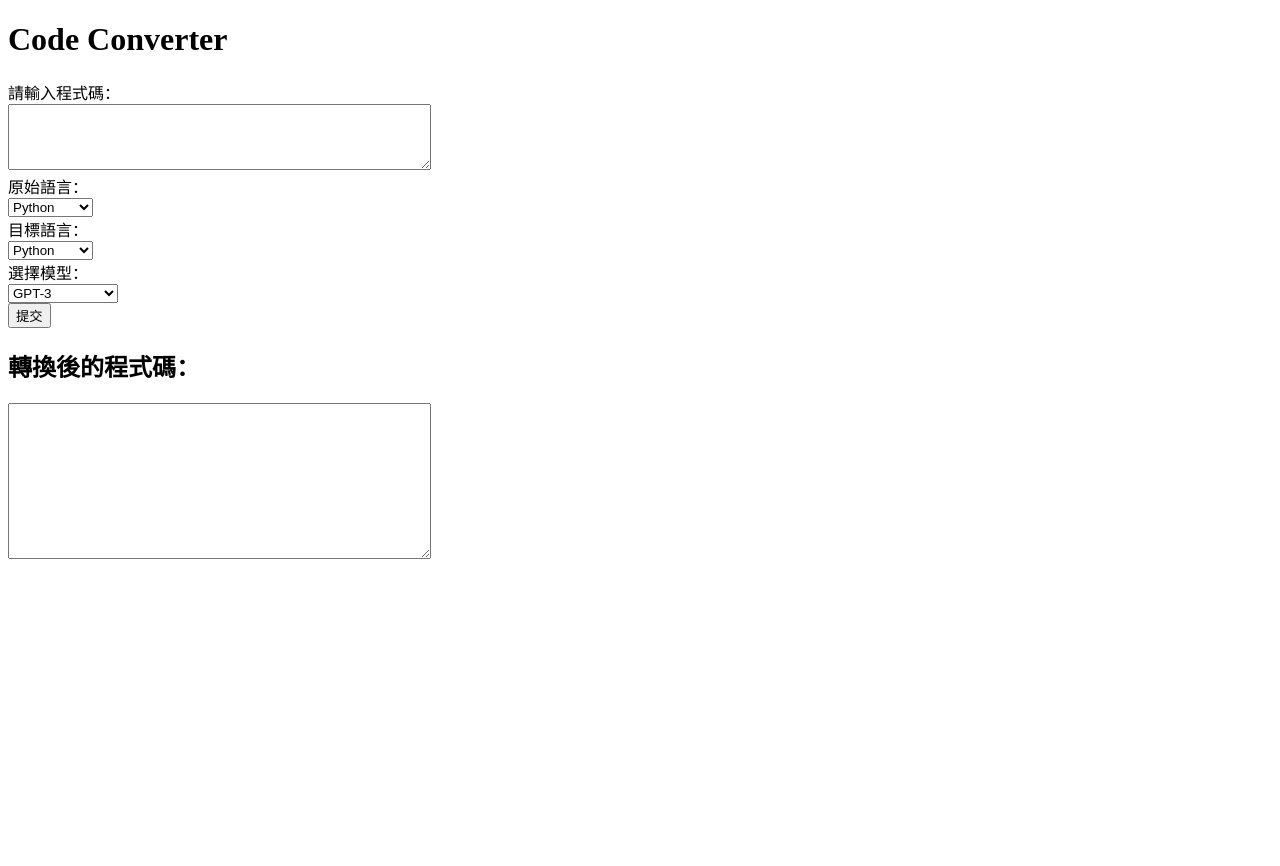
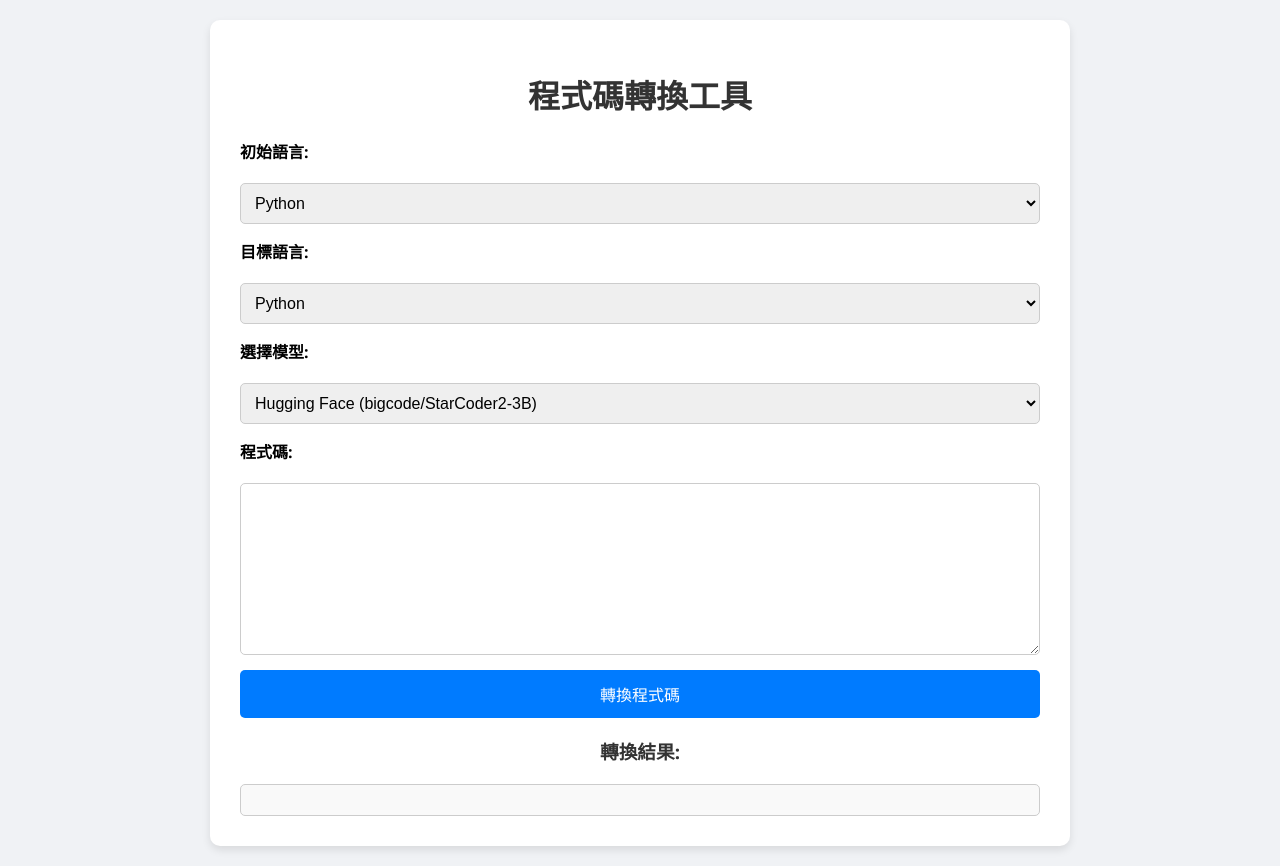
Before and after one commit to Literbot/LLM-Transform, a Flask app: page / in a window 1280 px wide. Before the commit the page ends 559 px from the top, so only its background shows below. Run offline with Flask 3, Linux system fonts and the light colour scheme.

Commit message:
Corrected commit message: change LLM mode and adjust prompt

````diff
--- a/main.py
+++ b/main.py
@@ -1,59 +1,96 @@
 import openai
-import requests
 from flask import Flask, request, render_template, jsonify
 from transformers import AutoModelForCausalLM, AutoTokenizer
 import torch
+import re
 
 app = Flask(__name__)
 
-# OpenAI API Key（如果沒有，請留空）
-OPENAI_API_KEY = ""  # 如果有 OpenAI API 金鑰，填入這裡
-HUGGINGFACE_API_KEY = "你的 Hugging Face API Key"
+# API Keys（請替換為你自己的金鑰）
+OPENAI_API_KEY = "your-openai-api-key"
+HUGGINGFACE_API_KEY = "your-huggingface-api-key"
 
-# Hugging Face 模型
-HF_MODEL_NAME = "google/gemma-3-4b-it"  # Gemma 模型名稱
-hf_tokenizer = AutoTokenizer.from_pretrained(HF_MODEL_NAME)
-hf_model = AutoModelForCausalLM.from_pretrained(HF_MODEL_NAME)
+# Hugging Face 模型資訊
+HF_MODEL_NAME = 'bigcode/StarCoder2-3B'
+device = "cuda" if torch.cuda.is_available() else "cpu"
+
+# 載入 tokenizer 和模型，並放置到對應設備上（GPU 或 CPU）
+hf_tokenizer = AutoTokenizer.from_pretrained(HF_MODEL_NAME, trust_remote_code=True)
+hf_model = AutoModelForCausalLM.from_pretrained(HF_MODEL_NAME, trust_remote_code=True).to(device)
+
+# 從 Hugging Face 模型輸出中提取翻譯後的程式碼
+
+def extract_translated_code(generated_text, prompt, target_lang):
+    pattern = rf"```{target_lang.lower()}\s*(.*?)```"
+    matches = re.findall(pattern, generated_text, re.DOTALL)
+    if matches:
+        return matches[0].strip()
+    cleaned = generated_text.replace(prompt, "").strip()
+    return cleaned.split('\n')[0].strip()
+
+# 從 OpenAI 回傳的內容中擷取翻譯後的程式碼區塊
+def extract_openai_code(response_text, target_lang):
+    pattern = rf"```{target_lang.lower()}\s*(.*?)```"
+    match = re.search(pattern, response_text, re.DOTALL)
+    if match:
+        return match.group(1).strip()
+    return response_text.strip()
 
 @app.route('/', methods=['GET', 'POST'])
 def convert_code():
     if request.method == 'GET':
-        return render_template('index.html', title='Code Converter')
+        return render_template('index.html', title='程式碼轉換工具')
 
     if request.method == 'POST':
-        data = request.json
+        data = request.get_json(force=True)
+
+        print(data)  # Debug
         source_code = data['code']
         source_lang = data['source_lang']
         target_lang = data['target_lang']
-        model_choice = data['model']  # 使用者選擇的模型 (openai / huggingface)
+        model_choice = data['model']
 
-        prompt = f"### 轉換程式碼\n將以下 {source_lang} 程式碼轉換為 {target_lang}:\n{source_code}\n### 結果："
+        # 強化 prompt 格式
+        prompt = f"""Please translate the following {source_lang} code to {target_lang}.
+Respond with **only the translated code** inside the code block. Do not add explanations or examples.
 
-        # 如果使用者選擇 OpenAI，且有 API Key
+Example output format:
+```{target_lang.lower()}
+console.log(\"Hello\");
+```
+
+Now, translate this:
+```{source_lang.lower()}
+{source_code}
+```"""
+
         if model_choice == "openai" and OPENAI_API_KEY:
             try:
-                client = openai.OpenAI(api_key = OPENAI_API_KEY)
-                response = client.chat.completions.create(
-                    model="gpt-4-turbo",  # 可以改成 gpt-3.5-turbo
+                openai.api_key = OPENAI_API_KEY
+                response = openai.ChatCompletion.create(
+                    model="gpt-4",
                     messages=[{"role": "user", "content": prompt}],
-                    max_tokens=300,
+                    max_tokens=500,
                     temperature=0.3
                 )
-                converted_code = response.choices[0].message.content
+                raw_output = response['choices'][0]['message']['content']
+                converted_code = extract_openai_code(raw_output, target_lang)
             except Exception as e:
                 return jsonify({"error": f"OpenAI API 出錯: {str(e)}"}), 500
 
-        # 如果選擇使用 Gemma
         elif model_choice == "huggingface":
             try:
-                headers = {"Authorization": f"Bearer {HUGGINGFACE_API_KEY}"}
-                response = requests.post(
-                    f"https://api-inference.huggingface.co/models/{HF_MODEL_NAME}",
-                    headers=headers,
-                    json={"inputs": prompt}
+                inputs = hf_tokenizer(prompt, return_tensors="pt", truncation=True, max_length=512).to(device)
+                outputs = hf_model.generate(
+                    **inputs,
+                    max_length=300,
+                    temperature=0.5,
+                    num_return_sequences=1,
+                    top_p=0.95,
+                    do_sample=True
                 )
-                result = response.json()
-                converted_code = result[0]["generated_text"] if isinstance(result, list) else "Hugging Face API 出錯"
+                raw_output = hf_tokenizer.decode(outputs[0], skip_special_tokens=True)
+                converted_code = extract_translated_code(raw_output, prompt, target_lang)
             except Exception as e:
                 return jsonify({"error": f"Hugging Face API 出錯: {str(e)}"}), 500
 
--- a/static/index.js
+++ b/static/index.js
@@ -1,24 +1,32 @@
-document.getElementById('convert-form').addEventListener('submit', async (e) => {
-    e.preventDefault();
+document.addEventListener("DOMContentLoaded", function () {
+    document.getElementById("codeForm").addEventListener("submit", async function (event) {
+        event.preventDefault();
 
-    const model = document.getElementById('model').value;
-    const sourceCode = document.getElementById('source-code').value;
-    const sourceLang = document.getElementById('source-lang').value;
-    const targetLang = document.getElementById('target-lang').value;
+        let source_code = document.getElementById("code").value;
+        let source_lang = document.getElementById("source_lang").value;
+        let target_lang = document.getElementById("target_lang").value;
+        let model_choice = document.getElementById("model").value;
+        let openai_key = document.getElementById("openai_key").value;
 
-    const response = await fetch('http://127.0.0.1:5001/', {
-        method: 'POST',
-        headers: {
-            'Content-Type': 'application/json'
-        },
-        body: JSON.stringify({
-            model: model,
-            code: sourceCode,
-            source_lang: sourceLang,
-            target_lang: targetLang
-        })
+        let data = {
+            code: source_code,
+            source_lang: source_lang,
+            target_lang: target_lang,
+            model: model_choice,
+            openai_key: openai_key
+        };
+
+        try {
+            let response = await fetch("/", {
+                method: "POST",
+                headers: { "Content-Type": "application/json" },
+                body: JSON.stringify(data)
+            });
+
+            let result = await response.json();
+            document.getElementById("result-box").textContent = result.converted_code || result.error;
+        } catch (error) {
+            document.getElementById("result-box").textContent = "錯誤: " + error.message;
+        }
     });
-
-    const data = await response.json();
-    document.getElementById('converted-code').textContent = data.converted_code;
 });
--- /dev/null
+++ b/static/style.css
@@ -0,0 +1,68 @@
+/* static/style.css */
+
+body {
+    font-family: "Segoe UI", Tahoma, Geneva, Verdana, sans-serif;
+    background-color: #f0f2f5;
+    margin: 0;
+    padding: 20px;
+}
+
+.container {
+    max-width: 800px;
+    margin: auto;
+    background: #ffffff;
+    padding: 30px;
+    border-radius: 10px;
+    box-shadow: 0 4px 8px rgba(0, 0, 0, 0.1);
+}
+
+h1, h3 {
+    text-align: center;
+    color: #333;
+}
+
+.form-box {
+    display: flex;
+    flex-direction: column;
+    gap: 15px;
+}
+
+label {
+    font-weight: bold;
+    margin-bottom: 5px;
+}
+
+select,
+textarea,
+input[type="password"] {
+    padding: 10px;
+    border: 1px solid #ccc;
+    border-radius: 5px;
+    font-size: 1em;
+    width: 100%;
+    box-sizing: border-box;
+}
+
+button {
+    padding: 12px;
+    font-size: 1em;
+    background-color: #007BFF;
+    color: white;
+    border: none;
+    border-radius: 5px;
+    cursor: pointer;
+    transition: background-color 0.2s ease;
+}
+
+button:hover {
+    background-color: #0056b3;
+}
+
+#result-box {
+    border: 1px solid #ccc;
+    padding: 15px;
+    white-space: pre-wrap;
+    background-color: #f9f9f9;
+    margin-top: 20px;
+    border-radius: 5px;
+}
--- /dev/null
+++ b/tempCodeRunnerFile.py
@@ -0,0 +1,4 @@
+        prompt = f"""Translate the following {source_lang} code to {target_lang}:
+```{source_lang.lower()}
+{source_code}
+Output only the translated code without explanations. """
--- a/templates/index.html
+++ b/templates/index.html
@@ -1,50 +1,56 @@
-<!-- templates/chat.html -->
 <!DOCTYPE html>
-<html lang="zh">
+<html lang="zh-TW">
 <head>
     <meta charset="UTF-8">
     <meta name="viewport" content="width=device-width, initial-scale=1.0">
-    <title>{{ title }}</title> <!-- 渲染傳遞過來的標題 -->
+    <title>{{ title }}</title>
+    <link rel="stylesheet" href="{{ url_for('static', filename='style.css') }}">
+    <script src="{{ url_for('static', filename='index.js') }}"></script>
 </head>
 <body>
-    <div><h1>{{ title }}</h1>  <!-- 顯示標題 --></div>
+    <div class="container">
+        <h1>{{ title }}</h1>
 
-    <form id="convert-form">
-        <label for="source-code">請輸入程式碼：<br></label>
-        <textarea id="source-code" rows="4" cols="50"></textarea><br>
+        <form id="codeForm" class="form-box">
+            <label for="source_lang">初始語言:</label>
+            <select id="source_lang" required>
+                <option value="Python">Python</option>
+                <option value="JavaScript">JavaScript</option>
+            </select>
 
-        <label for="source-lang">原始語言：<br></label>
-        <select id="source-lang">
-            <option value="python">Python</option>
-            <option value="java">Java</option>
-            <option value="javascript">JavaScript</option>
-        </select><br>
+            <label for="target_lang">目標語言:</label>
+            <select id="target_lang" required>
+                <option value="Python">Python</option>
+                <option value="JavaScript">JavaScript</option>
+            </select>
 
-        <label for="target-lang">目標語言：<br></label>
-        <select id="target-lang">
-            <option value="python">Python</option>
-            <option value="java">Java</option>
-            <option value="javascript">JavaScript</option>
-        </select><br>
+            <label for="model">選擇模型:</label>
+            <select id="model" required>
+                <option value="huggingface">Hugging Face (bigcode/StarCoder2-3B)</option>
+                <option value="openai">OpenAI (GPT-3/GPT-4)</option>
+            </select>
 
+            <div id="apikey_section" style="display:none;">
+                <label for="openai_key">OpenAI API 金鑰:</label>
+                <input type="password" id="openai_key" placeholder="sk-xxxx...">
+            </div>
 
-        <label for="model">選擇模型：<br></label>
-        <select id="model">
-            <option value="gpt-3">GPT-3</option>
-            <option value="gpt-3.5-turbo">GPT-3.5 Turbo</option>
-            <option value="gpt-4-turbo">GPT-4 Turbo</option>
-            <option value="gpt-4">GPT-4</option>
-        </select><br>
+            <label for="code">程式碼:</label>
+            <textarea id="code" rows="10" cols="50" required></textarea>
 
-        <button type="submit" id="sub">提交</button>
-    </form>
+            <button type="submit">轉換程式碼</button>
+        </form>
 
-    <div><h2>轉換後的程式碼：</h2></div>
-    <textarea  id="convert-code" rows="10" cols="50" readonly></textarea> <!-- 顯示轉換後的程式碼(readonly唯讀可複製及滾動) -->
+        <h3>轉換結果:</h3>
+        <div id="result-box"></div>
+    </div>
 
-    <pre id="converted-code"></pre>
-
-    <script src="{{ url_for('static', filename='index.js') }}"></script>
-
+    <script>
+        document.getElementById("model").addEventListener("change", function () {
+            const selected = this.value;
+            const apikeyField = document.getElementById("apikey_section");
+            apikeyField.style.display = selected === "openai" ? "block" : "none";
+        });
+    </script>
 </body>
 </html>
````
